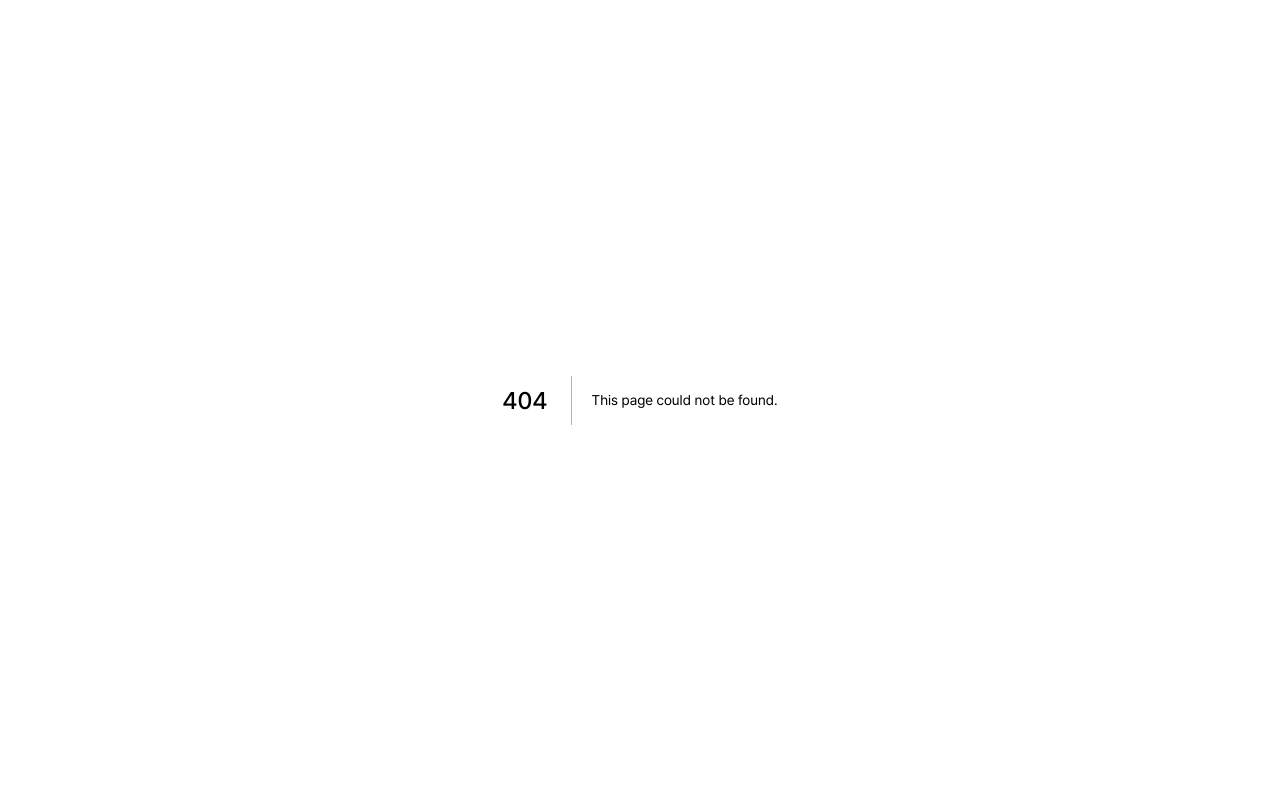
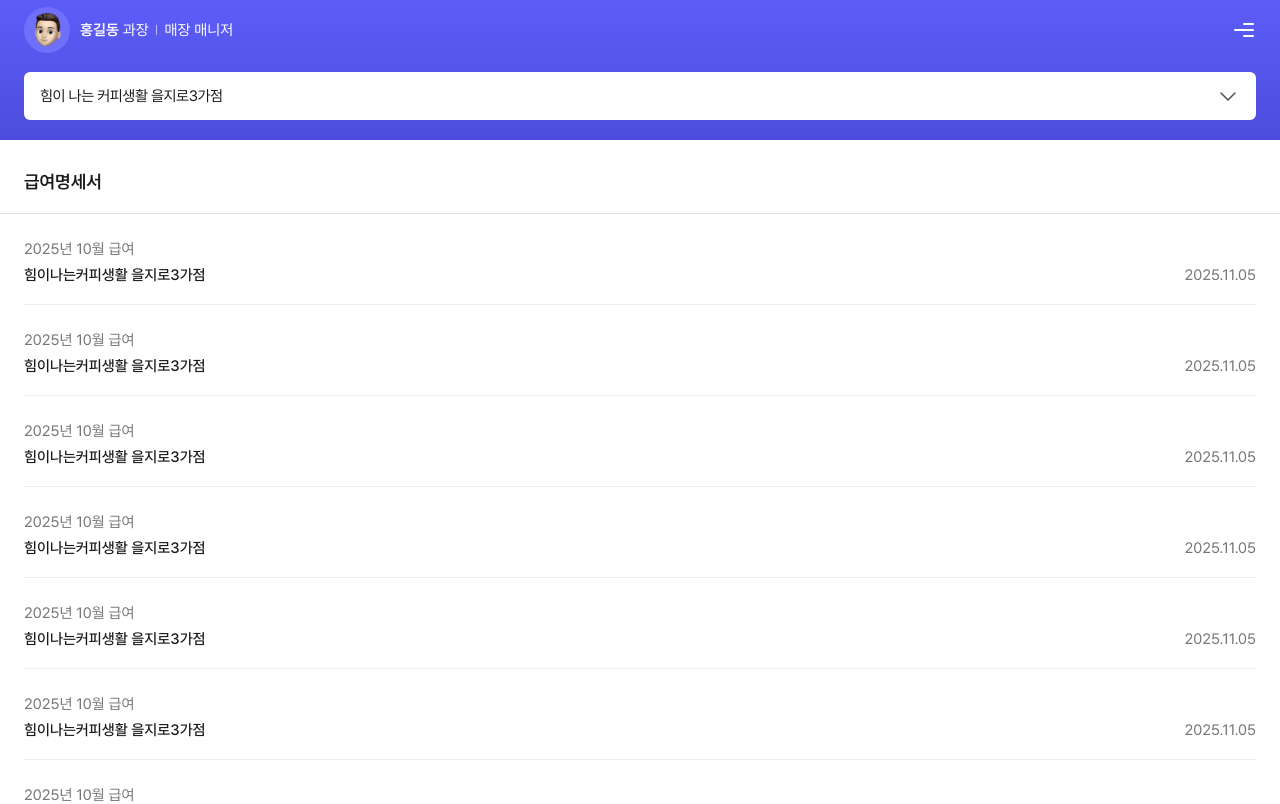
Before and after one commit to nalpari/whale-erp-staff-app-pub, a Next.js app: page /salary in a window 1280 px wide. Before the commit this address had no page. Shown: the top 804 px of the page. Built offline with nearby package versions, Linux system fonts and the light colour scheme.

Commit message:
style: 급여명세서 페이지 추가

```diff
--- /dev/null
+++ b/src/app/(sub)/salary/page.tsx
@@ -0,0 +1,5 @@
+import SalaryContents from "@/components/salary/SalaryContents";
+
+export default function SalaryPage() {
+  return <SalaryContents />;
+}
--- a/src/app/layout.tsx
+++ b/src/app/layout.tsx
@@ -1,6 +1,8 @@
 import type { Metadata } from "next";
 import { Geist, Geist_Mono } from "next/font/google";
 import "../styles/style.scss";
+import Header from "@/components/ui/Header";
+import Footer from "@/components/ui/Footer";
 
 const geistSans = Geist({
   variable: "--font-geist-sans",
@@ -27,7 +29,11 @@ export default function RootLayout({
       <body
         className={`${geistSans.variable} ${geistMono.variable} antialiased`}
       >
-        {children}
+        <div className="wrap">
+          <Header />
+          <div className="container">{children}</div>
+          <Footer />
+        </div>
       </body>
     </html>
   );
--- /dev/null
+++ b/src/components/salary/SalaryContents.tsx
@@ -0,0 +1,27 @@
+export default function SalaryContents() {
+  const salaryListData = 11;
+  return (
+    <div className="data-list-wrap">
+      <div className="data-list-tit">급여명세서</div>
+      {salaryListData > 0 ? (
+        <ul className="data-list-cont">
+          {Array.from({ length: salaryListData }).map((_, index) => (
+            <li className="data-list-item" key={index}>
+              <button className="salary-info">
+                <div className="salary-info-tit">2025년 10월 급여</div>
+                <div className="salary-info-inner">
+                  <div className="salary-info-name">
+                    힘이나는커피생활 을지로3가점
+                  </div>
+                  <div className="salary-info-time">2025.11.05</div>
+                </div>
+              </button>
+            </li>
+          ))}
+        </ul>
+      ) : (
+        <div className="data-list-empty">급여명세서가 없습니다.</div>
+      )}
+    </div>
+  );
+}
--- a/src/components/ui/Header.tsx
+++ b/src/components/ui/Header.tsx
@@ -68,22 +68,34 @@ export default function Header() {
           <div className="side-nav-body">
             <ul className="side-nav-body-list">
               <li className="side-nav-body-item">
-                <Link href="/">회원 정보 수정</Link>
+                <Link href="/" onClick={() => setIsSideNavOpen(false)}>
+                  회원 정보 수정
+                </Link>
               </li>
               <li className="side-nav-body-item">
-                <Link href="/">비밀번호 변경</Link>
+                <Link href="/" onClick={() => setIsSideNavOpen(false)}>
+                  비밀번호 변경
+                </Link>
               </li>
               <li className="side-nav-body-item">
-                <Link href="/">근무 시간 조회 및 출퇴근 체크</Link>
+                <Link href="/" onClick={() => setIsSideNavOpen(false)}>
+                  근무 시간 조회 및 출퇴근 체크
+                </Link>
               </li>
               <li className="side-nav-body-item">
-                <Link href="/">근로계약서</Link>
+                <Link href="/" onClick={() => setIsSideNavOpen(false)}>
+                  근로계약서
+                </Link>
               </li>
               <li className="side-nav-body-item">
-                <Link href="/">급여명세서</Link>
+                <Link href="/salary" onClick={() => setIsSideNavOpen(false)}>
+                  급여명세서
+                </Link>
               </li>
               <li className="side-nav-body-item">
-                <Link href="/">TO-DO LIST</Link>
+                <Link href="/" onClick={() => setIsSideNavOpen(false)}>
+                  TO-DO LIST
+                </Link>
               </li>
             </ul>
           </div>
--- a/src/styles/components/_contents.scss
+++ b/src/styles/components/_contents.scss
@@ -15,6 +15,7 @@
   }
 }
 
+// 할일 및 공휴일 리스트
 .date-list-wrap {
   margin-top: 28px;
   .date-list-tit {
@@ -81,3 +82,50 @@
   @include fontDefinition(14px, 400, 150%);
   color: #f34a5a;
 }
+
+// 급여명세서 리스트
+.data-list-wrap {
+  padding-top: 28px;
+  .data-list-tit {
+    @include fontDefinition(18px, 600, 150%);
+    color: #1a1a1a;
+    padding: 0 24px 18px;
+    border-bottom: 1px solid #ddd;
+  }
+  .data-list-cont {
+    padding: 0 24px;
+    .data-list-item {
+      border-bottom: 1px solid #ededed;
+    }
+  }
+}
+.salary-info {
+  width: 100%;
+  padding: 24px 0 18px;
+  text-align: left;
+  .salary-info-tit {
+    @include fontDefinition(15px, 400, 150%);
+    color: #777;
+    margin-bottom: 3px;
+  }
+  .salary-info-inner {
+    @include flex(0px);
+    align-items: flex-end;
+    .salary-info-name {
+      @include fontDefinition(15px, 500, 150%);
+      color: #1a1a1a;
+      word-break: keep-all;
+    }
+    .salary-info-time {
+      margin-left: auto;
+      @include fontDefinition(15px, 400, 150%);
+      color: #777;
+    }
+  }
+}
+.data-list-empty {
+  padding: 40px 24px;
+  text-align: center;
+  @include fontDefinition(15px, 400, 150%);
+  color: #777;
+}
```
Also changed, not shown: src/app/page.tsx (+1 -11 lines).
